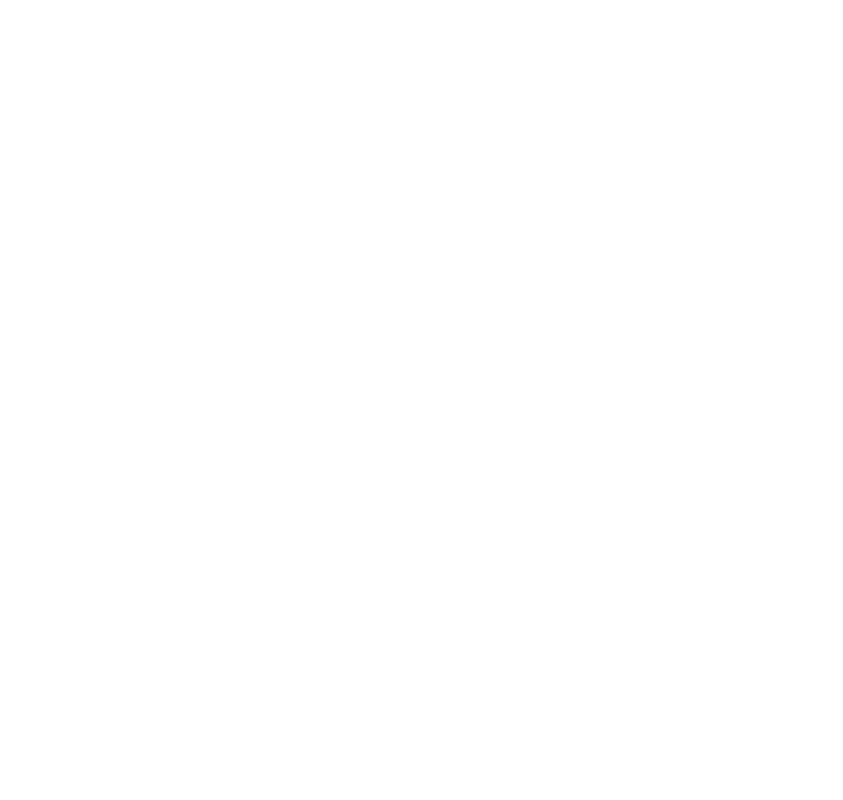
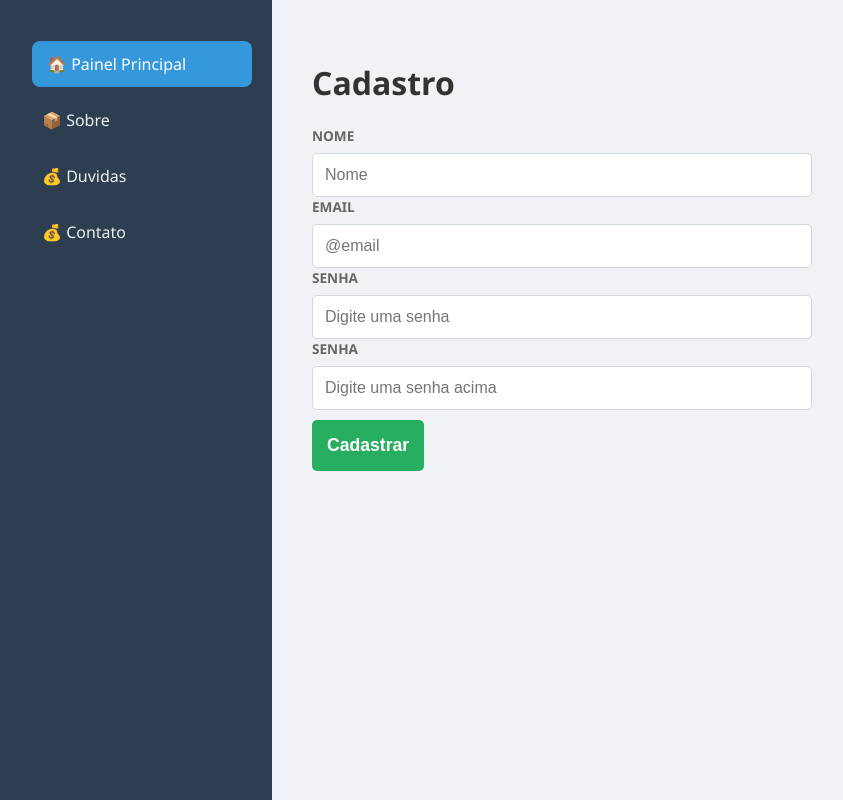
Before and after one commit to AlisonRodrigue/Sistema-PDV, a website: page index.html in a window 1280 px wide. Shown: the whole page, without its empty margins (38-881 px from the left). Drawn offline with Linux system fonts and the light colour scheme.

Commit message:
Foi feito a pagina de cadastro e as instalacoes necessarias

```diff
--- /dev/null
+++ b/cadastroCliente.css
@@ -0,0 +1,75 @@
+body {
+    font-family: 'Segoe UI', Roboto, Helvetica, Arial, sans-serif;
+    background-color: #f0f2f5;
+    color: #333333;
+    margin: 0;
+}
+.main-layout{
+    display: flex;
+    flex-direction: column;
+    margin-left: 50px;
+    width: 500px;
+    height: 500px;
+}
+
+.form-grid{
+    display: inline;
+    grid-template-columns: repeat(auto-fit,minmax(220px, 1fr));
+    gap: 20px;
+}
+.form-group{
+    display: flex;
+    flex-direction: column;
+}
+label {
+    font-weight: 600;
+    margin-bottom: 8px;
+    font-size: 0.85rem;
+    text-transform: uppercase;
+    color: #666;
+}
+
+input {
+    padding: 12px;
+    border: 1px solid  #d1d8e0;
+    border-radius: 5px;
+    font-size: 1rem;
+    transition: all 0.2s;
+}
+input:focus {
+    outline: none;
+    border-color: #27ae60;
+    box-shadow: 0 0 0 3px rgba(39, 174, 96, 0.1);
+}
+.btn-submit {
+    grid-column: 1 / -1; /* Ocupa a linha toda no grid */
+    background-color:#27ae60;
+    color: white;
+    padding: 15px;
+    border: none;
+    border-radius: 5px;
+    font-size: 1.1rem;
+    font-weight: bold;
+    cursor: pointer;
+    transition: transform 0.1s, background 0.3s;
+    margin-top: 10px;
+}
+
+.btn-submit:hover {
+    background-color: #219150;
+    transform: translateY(-2px);
+}
+@media(max-width: 768px){
+    body{
+        flex-direction: column;
+    }
+    .sidebar{
+        width: 100%;
+        height: auto;
+        position: relative;
+        padding: 15px;
+    }
+    .main-layout{
+        margin-left: 0;
+    }
+}
--- a/index.html
+++ b/index.html
@@ -1,11 +1,52 @@
 <!DOCTYPE html>
 <html lang="en">
+
 <head>
     <meta charset="UTF-8">
     <meta name="viewport" content="width=device-width, initial-scale=1.0">
-    <title>Document</title>
+    <title>Goki</title>
+    <link rel="stylesheet" href="style.css">
+    <link rel="stylesheet" href="cadastroCliente.css">
 </head>
+
 <body>
+    <div class="sidebar">
+        <ul>
+            <li><a href="index.html" class="active">🏠 Painel Principal</a></li>
+            <li><a href="cadastroProdutos.html">📦 Sobre</a></li>
+            <li><a href="vendas.html">💰 Duvidas</a></li>
+            <li><a href="investimentos.html" >💰 Contato</a></li>
+        </ul>
+    </div>
+    <main class="content">
+        <div class="main-layout">
+            <form action="">
+                <h1>Cadastro</h1>
+                <div class="form-grid">
+                    <div class="form-group">
+                        <label for="Nome">Nome</label>
+                        <input type="text" id="nomeCliente" class="campoCliente" placeholder="Nome" required>
+                    </div>
+                    <div class="form-group">
+                        <label for="Email">Email</label>
+                        <input type="email" id="emailCliente" class="campoCliente" placeholder="@email" required>
+                    </div>
+                    <div class="form-group">
+                        <label for="Senha">Senha</label>
+                        <input type="password" id="senhaCliente" class="campoCliente" placeholder="Digite uma senha" required>
+                    </div>
+                    <div class="form-group">
+                        <label for="Senha">Senha</label>
+                        <input type="password" id="senhaCliente" class="campoCliente" placeholder="Digite uma senha acima" required>
+                    </div>
+                    <div class="btnCadastro">
+                        <button id="btnCadastro" class="btn-submit">Cadastrar</button>
+                    </div>
+                </div>
+            </form>
+        </div>
+    </main>
+    <script src="cadastroCliente.js"></script>
+</body>
 
-</body>
 </html>
--- /dev/null
+++ b/style.css
@@ -0,0 +1,72 @@
+:root{
+    --color-back-sidebar: #2c3e50;
+    --color-sidebar:white;
+    --color-hoverA-sidebar:#3498db;
+    --sidebar-width: 260px;
+}
+body{
+    font-family: 'Segoe UI', Tahoma, Geneva, Verdana, sans-serif;
+    margin: 0;
+    display:flex;
+    background-color: #f0f2f5;
+    min-height: 100vh;
+}
+.sidebar{
+    width: 260px;
+    height: 100vh;
+    background: var(--color-back-sidebar);
+    color: var(--color-sidebar);
+    position: fixed;
+    left: 0;
+    top: 0;
+    padding: 25px;
+    z-index: 1000;
+}
+.sidebar ul li{
+    list-style: none;
+    padding: 0;
+    margin: 0;
+}
+.sidebar ul li{
+    margin-bottom: 10px;
+}
+.sidebar ul li a{
+    color:#ecf0f1;
+    text-decoration: none;
+    display: block;
+    padding: 12px 15px;
+    border-radius: 8px;
+    transition: all 0.3s ease;
+}
+.sidebar ul li a:hover,
+.sidebar ul li a.active{
+    background: var(--color-hoverA-sidebar);
+    color: var(--color-sidebar);
+    transform: translateX(5px);
+}
+.content{
+    flex: 1;
+    margin-left: var(--sidebar-width);
+    padding: 40px;
+    width: calc(100% - var(--sidebar-width));
+}
+@media(max-width: 768px){
+    body{
+        flex-direction: column;
+    }
+    .sidebar{
+        width: 100%;
+        height: auto;
+        position: relative;
+        padding: 15px;
+    }
+    .content{
+        margin-left: 0;
+        width: 100%;
+        padding: 20px;
+
+    }
+    .logo{
+        margin-bottom: 15px;
+    }
+}
```
Also changed, not shown: package.json (added, +28 -0 lines), cadastroCliente.js (added), 1 other file.
